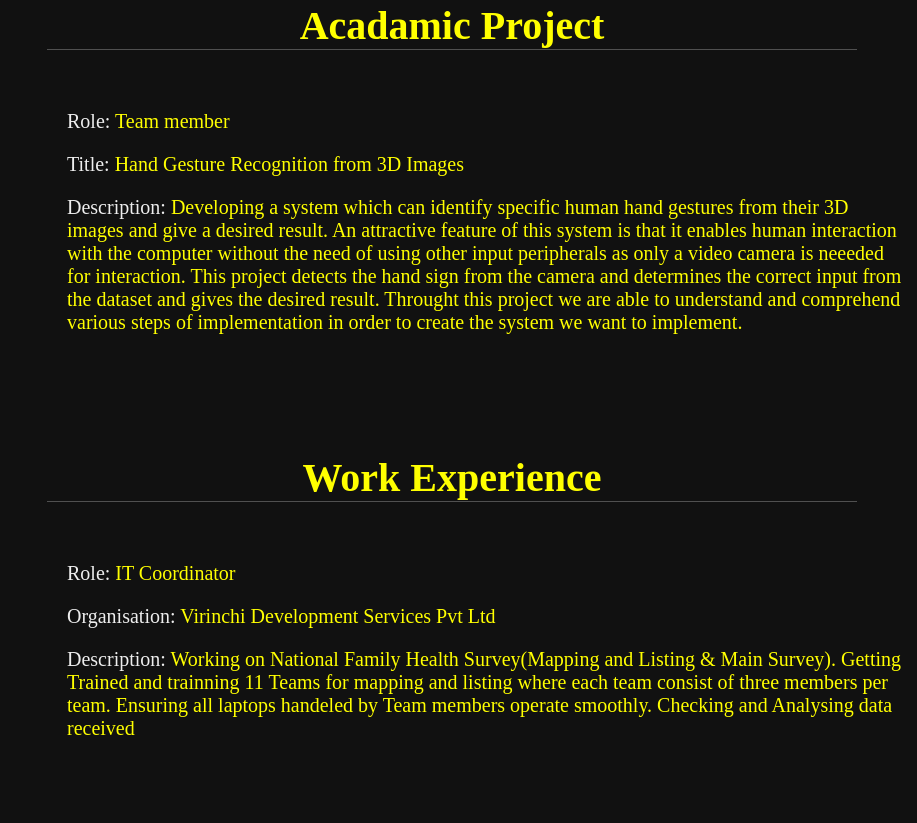
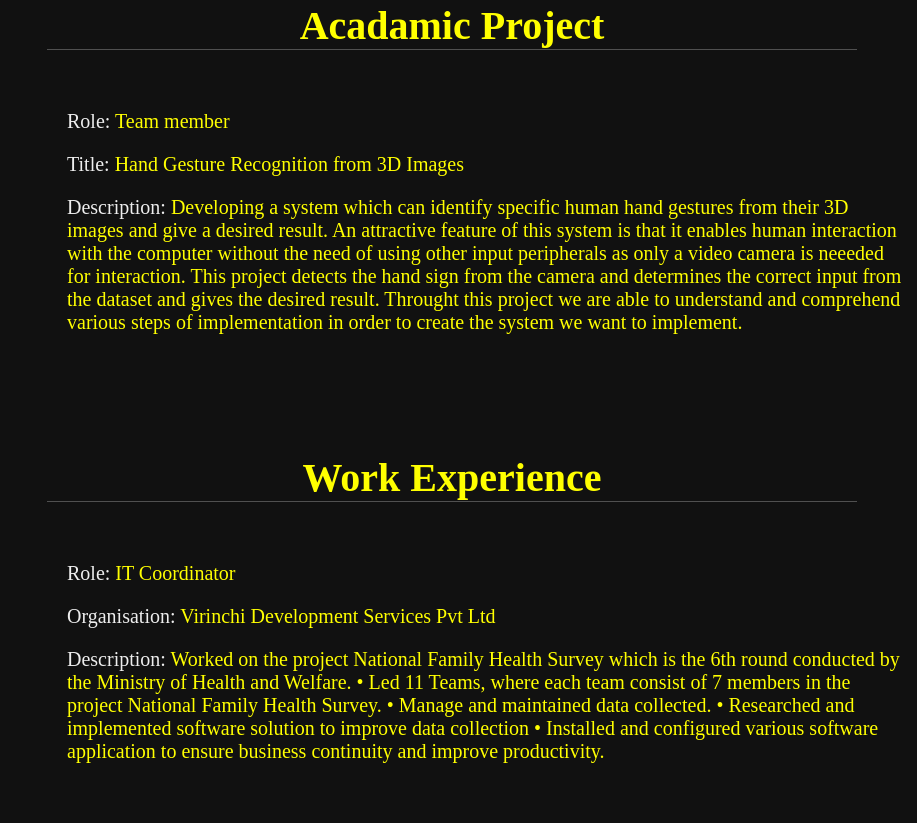
Before and after one commit to DeiDam/Portfolio.github.io, a plain HTML site: page index.html in a window 1280 px wide. Shown: the part 1243-2066 px from the top of the page, without its empty margins (363-1280 px from the left). Before the commit the page ends 2043 px from the top, so only its background shows below. Drawn offline with Linux system fonts and the light colour scheme.

Commit message:
Update index.html

```diff
--- a/index.html
+++ b/index.html
@@ -108,11 +108,13 @@
         <div class="det">
     <h3><span>Role: </span>IT Coordinator</h3>
     <h3><span>Organisation: </span>Virinchi Development Services Pvt Ltd</h3>
-    <h3><span>Description: </span>Working on National Family Health Survey(Mapping
-	    and Listing & Main Survey). Getting Trained and trainning 11 Teams for mapping and listing where
-	    each team consist of three members per team. Ensuring all laptops
-	    handeled by Team members operate smoothly. Checking and Analysing data
-	    received</h3>
+    <h3><span>Description: </span>Worked on the project National Family Health Survey which is the 6th round conducted by the Ministry of Health and Welfare.
+	    •	Led 11 Teams, where each team consist of 7 members in the project National Family Health Survey.
+	    •	Manage and maintained data collected.
+	    •	Researched and implemented software solution to improve data collection
+ 	    •	Installed and configured various software application to ensure business continuity and improve productivity.
+
+</h3>
             </div>
 </div>
 </section>
```
